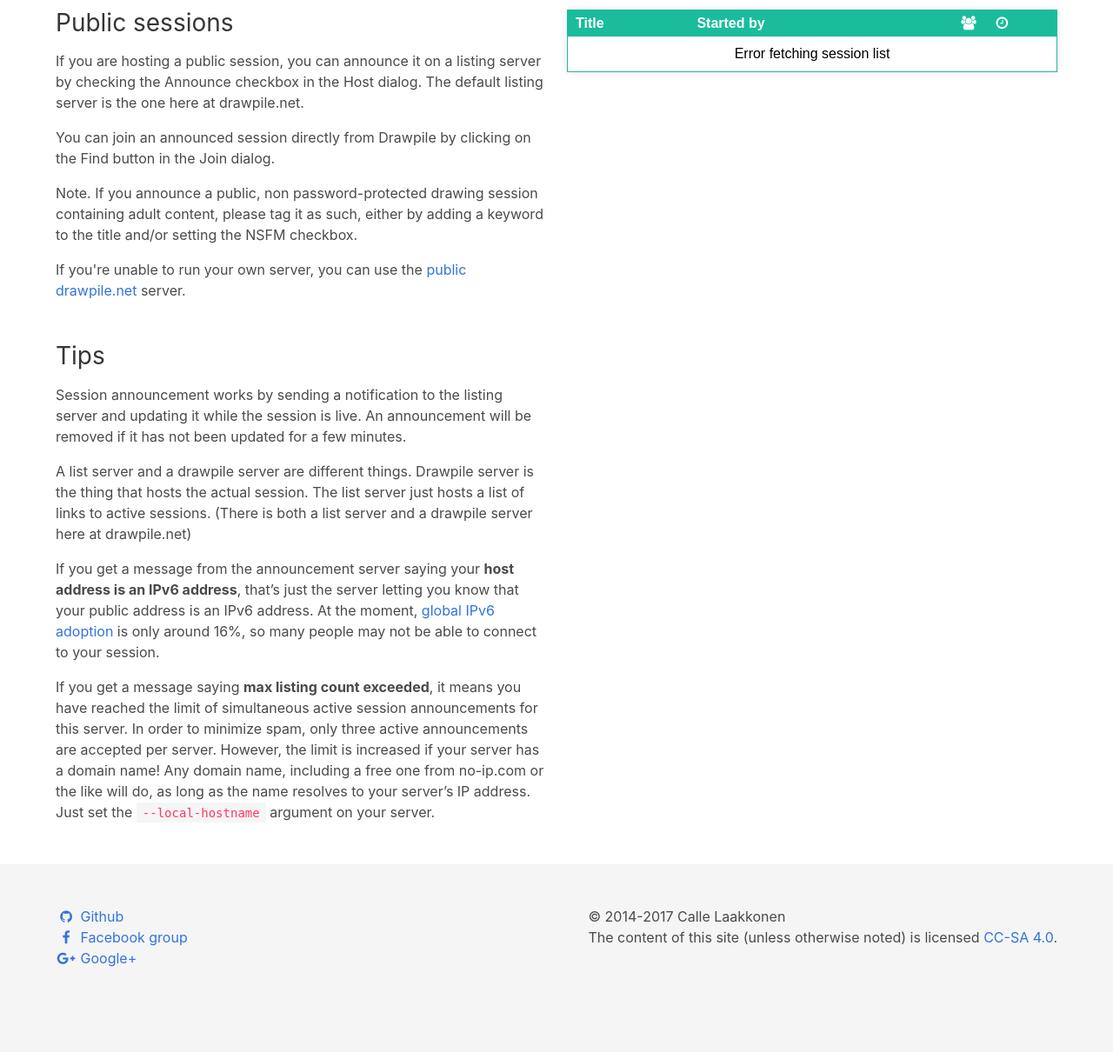
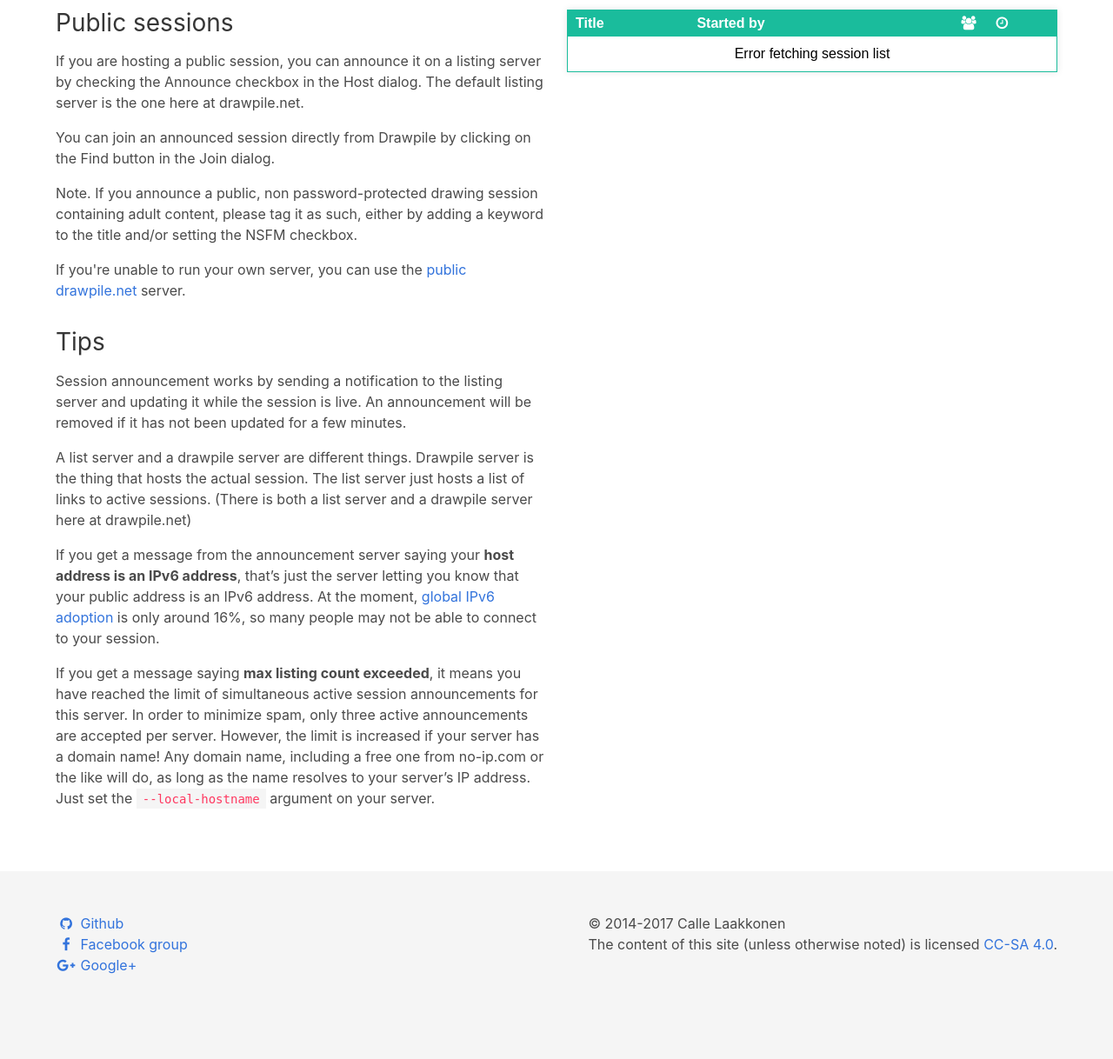
Before and after one commit to drawpile/website, a Django app: page /servers/ in a window 1280 px wide. Shown: the part 159-1377 px from the top of the page at 87% size. Before the commit the page ends 1271 px from the top, so only its background shows below. Run offline with Django 3.2, Linux system fonts and the light colour scheme; some libraries are stand-ins or nearby versions.

Commit message:
Minor change to server list page layout
Include tips section in the same column as the "public sessions" section.

```diff
--- a/templates/pages/servers.html
+++ b/templates/pages/servers.html
@@ -34,15 +34,7 @@
 		If you're unable to run your own server, you can use the <a href="http://pub.drawpile.net/">public drawpile.net</a>
 		server.
 	</p>
-</div>
 
-<div class="column">
-	<div id="session-list" data-url="/api/listing/sessions/?protocol=15.6,dp:4.20.1"></div>
-</div>
-</div>{# ./columns #}
-
-<div class="columns">
-<div class="content column is-half">
 	<h2>Tips</h2>
 	<p>
 		Session announcement works by sending a notification to the listing
@@ -71,11 +63,16 @@
 		the like will do, as long as the name resolves to your server’s IP address.
 		Just set the <code>--local-hostname</code> argument on your server.
 	</p>
-</div>
+</div>{# /.column #}
+
+<div class="column">
+	<div id="session-list" data-url="/api/listing/sessions/?protocol=15.6,dp:4.20.1"></div>
+</div>{# /.column #}
+
 
 </div>{# ./columns #}
+</div>{# ./container #}
 
-</div>{# ./container #}
 </section>
 
 {% endblock main %}
```
